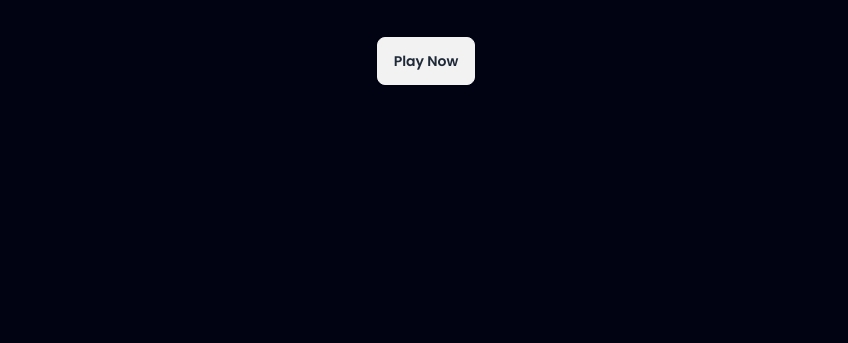
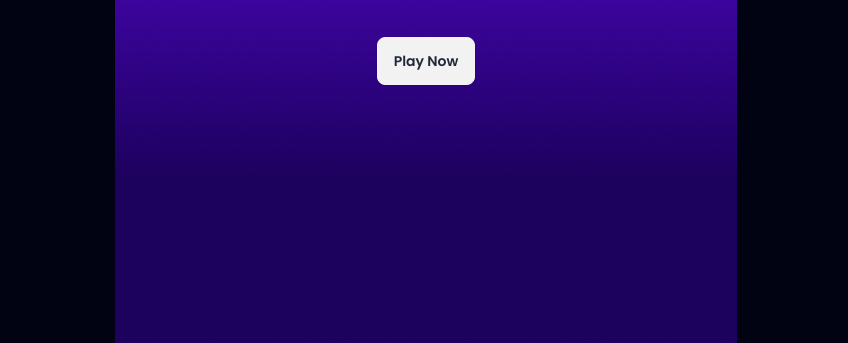
Before and after one commit to rimonali123/Alphabet-Game-JS, a plain HTML site: page index.html in a window 1280 px wide. Shown: the part 457-800 px from the top of the page, without its empty margins (214-1062 px from the left). Drawn offline with nearby package versions, Linux system fonts and the light colour scheme; the site is published under a folder, as on GitHub Pages, so addresses that start at the root find nothing.

Commit message:
background image fixed

```diff
--- a/index.html
+++ b/index.html
@@ -32,7 +32,7 @@
 </style>
 
 <body class="font-poppins ">
-    <main class="min-h-screen bg-[#010313] bg-[url(/images/background.png)] bg-no-repeat bg-center">
+    <main class="min-h-screen bg-[#010313] bg-[url(images/background.png)] bg-no-repeat bg-center">
         <!-- Home Section -->
         <section id="home-screen">
             <div class="text-white flex flex-col justify-center text-center items-center min-h-screen gap-10">
```
